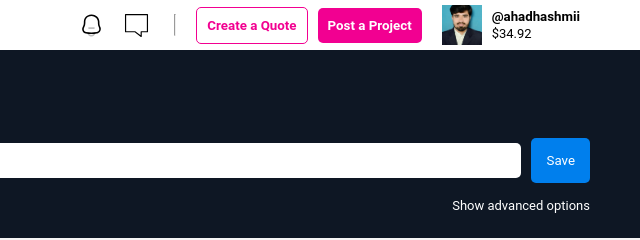
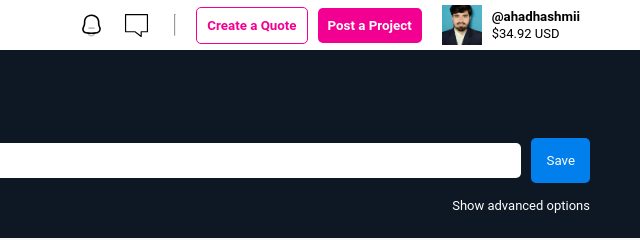
Before and after one commit to ahadhashmii/freelancer-clone-web, a plain HTML site: page index.html in a window 1280 px wide. Shown: the top 240 px of the page, 640-1280 px from the left. Drawn offline with Linux system fonts and the light colour scheme.

Commit message:
small change

```diff
--- a/index.html
+++ b/index.html
@@ -47,7 +47,7 @@
             <img class="profile-img" src="assets/images/user.JPG" alt="">
             <div class="profile">
                 <h5>@ahadhashmii</h5>
-                <p>$34.92</p>
+                <p>$34.92 USD</p>
             </div>
         </nav>
     </section>
```
